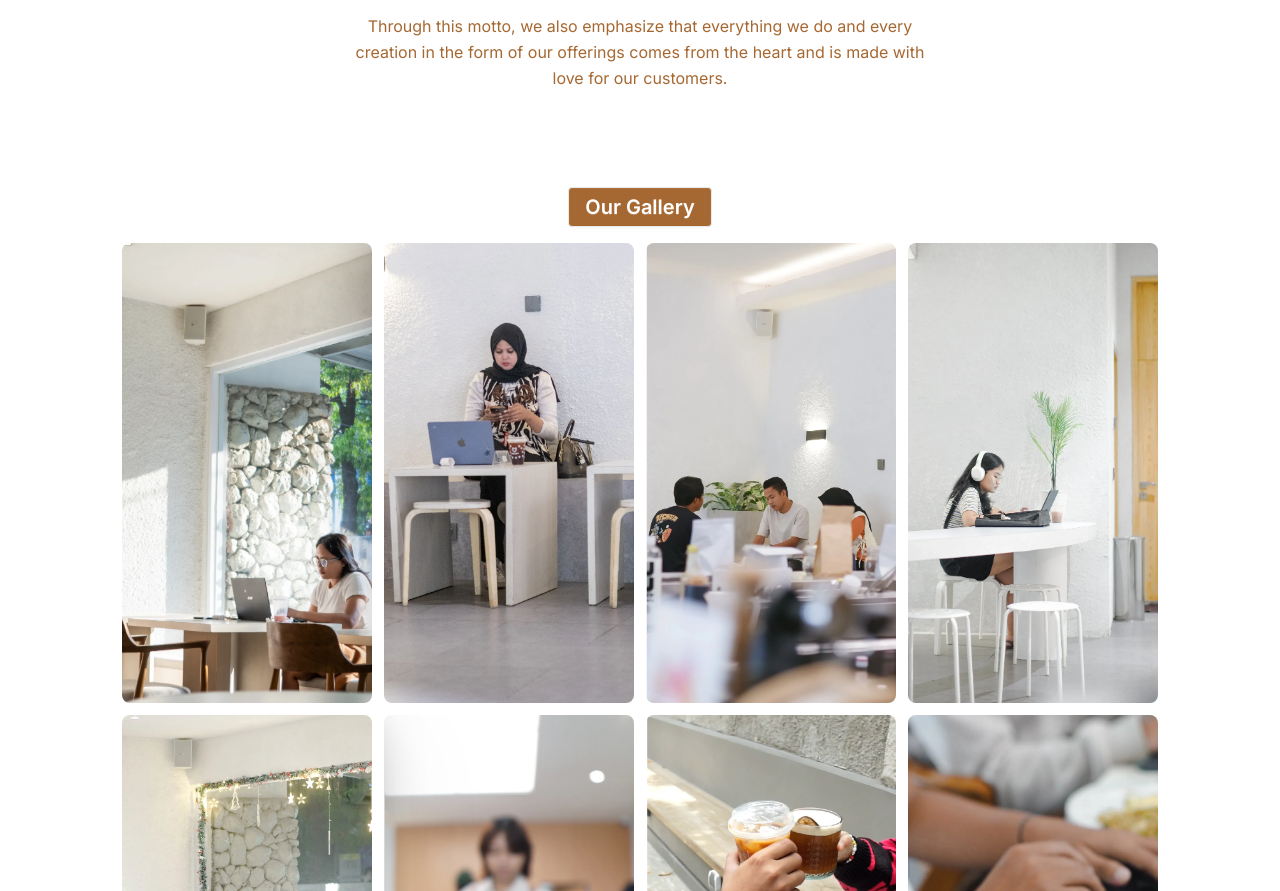
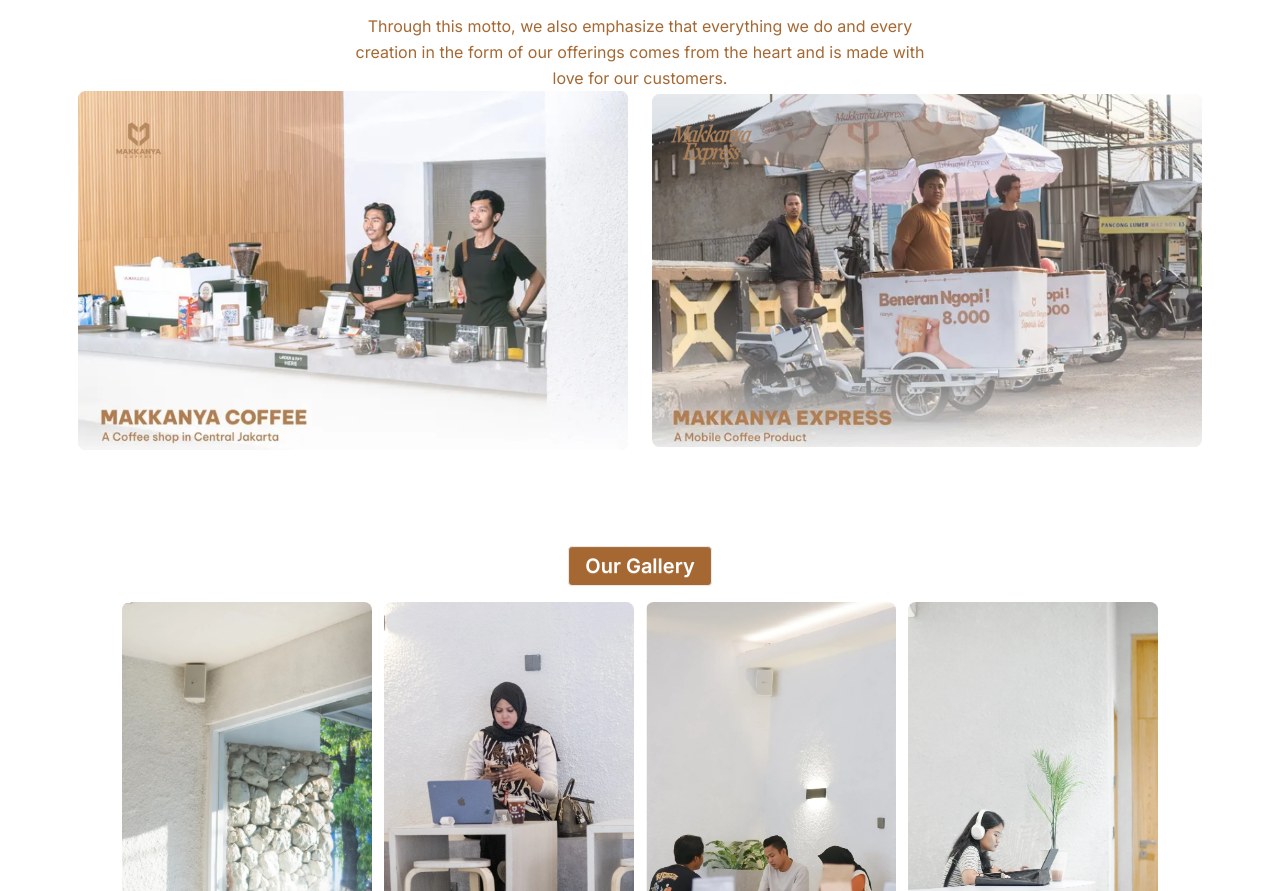
Before and after one commit to mufidibm/PKL_Web_Makkanya_Coffee, a website built with Vite: page index.html in a window 1280 px wide. Shown: the part 1737-2628 px from the top of the page. Built offline with nearby package versions, Linux system fonts and the light colour scheme.

Commit message:
Bussiness Unit

```diff
--- a/index.html
+++ b/index.html
@@ -4,8 +4,8 @@
     <meta charset="UTF-8" />
     <meta name="viewport" content="width=device-width, initial-scale=1.0" />
     <title>pkl-web-makkanya-coffee</title>
-    <link rel="stylesheet" href="./assets/style/style.css">
-    <link rel="stylesheet" href="./assets/fontawesome7/css/all.min.css">
+    <link rel="stylesheet" href="./assets/style/style.css" />
+    <link rel="stylesheet" href="./assets/fontawesome7/css/all.min.css" />
     <link rel="preconnect" href="https://fonts.googleapis.com" />
     <link rel="preconnect" href="https://fonts.gstatic.com" crossorigin />
     <link
@@ -359,6 +359,18 @@
         with love for our customers.
       </p>
     </div>
+
+    <div class="flex justify-center items-center w-full gap-6 flex-wrap flex-col md:flex-row">
+      <div
+        class="card bg-base-300 box-border w-[43%] overflow-hidden">
+        <img src="./assets/images/bussiness_unit_mc.png" class="object-cover" alt="">
+      </div>
+      <div
+        class="card bg-base-300 box-border w-[43%] overflow-hidden">
+        <img src="./assets/images/bussiness_unit_me.png" class="object-cover" alt="">
+      </div>
+    </div>
+
     <div id="mc" class="flex flex-col items-center mb-24">
       <div
         class="btn btn-md box-border bg-[#A66832] cursor-text hover:bg-[#A66832] mt-24 mb-4 text-white text-[20px]">
@@ -533,23 +545,29 @@
       </aside>
       <nav class="-mt-5">
         <div class="grid grid-flow-col gap-4">
-          <a href="tel:+62811660772" class="bg-[#AA7E56] flex justify-center items-center h-5 w-5 p-4 rounded-full">
+          <a
+            href="tel:+62811660772"
+            class="bg-[#AA7E56] flex justify-center items-center h-5 w-5 p-4 rounded-full">
             <i class="fa-solid fa-phone text-white"></i>
           </a>
-          <a href="https://wa.me/62818660772?text=Hi+Admin+Makkanya+Group" class="bg-[#AA7E56] flex justify-center items-center h-5 w-5 p-4 rounded-full">
+          <a
+            href="https://wa.me/62818660772?text=Hi+Admin+Makkanya+Group"
+            class="bg-[#AA7E56] flex justify-center items-center h-5 w-5 p-4 rounded-full">
             <i class="fa-brands fa-whatsapp fa-lg text-white"></i>
           </a>
-          <a href="https://www.instagram.com/makkanyaexpress" class="bg-[#AA7E56] flex justify-center items-center h-5 w-5 p-4 rounded-full">
+          <a
+            href="https://www.instagram.com/makkanyaexpress"
+            class="bg-[#AA7E56] flex justify-center items-center h-5 w-5 p-4 rounded-full">
             <i class="fa-brands fa-instagram fa-lg text-white"></i>
           </a>
-          <a href="mailto:info@makkanyagroup.com" class="bg-[#AA7E56] flex justify-center items-center h-5 w-5 p-4 rounded-full">
+          <a
+            href="mailto:info@makkanyagroup.com"
+            class="bg-[#AA7E56] flex justify-center items-center h-5 w-5 p-4 rounded-full">
             <i class="fa-solid fa-envelope fa-lg text-white"></i>
           </a>
         </div>
       </nav>
-      <p class="font-medium text-base tracking-wide">
-        © 2025 Makkanya Group
-      </p>
+      <p class="font-medium text-base tracking-wide">© 2025 Makkanya Group</p>
     </footer>
   </body>
 </html>
```
Also changed, not shown: assets/images/bussiness_unit_mc.png (added), assets/images/bussiness_unit_me.png (added).
